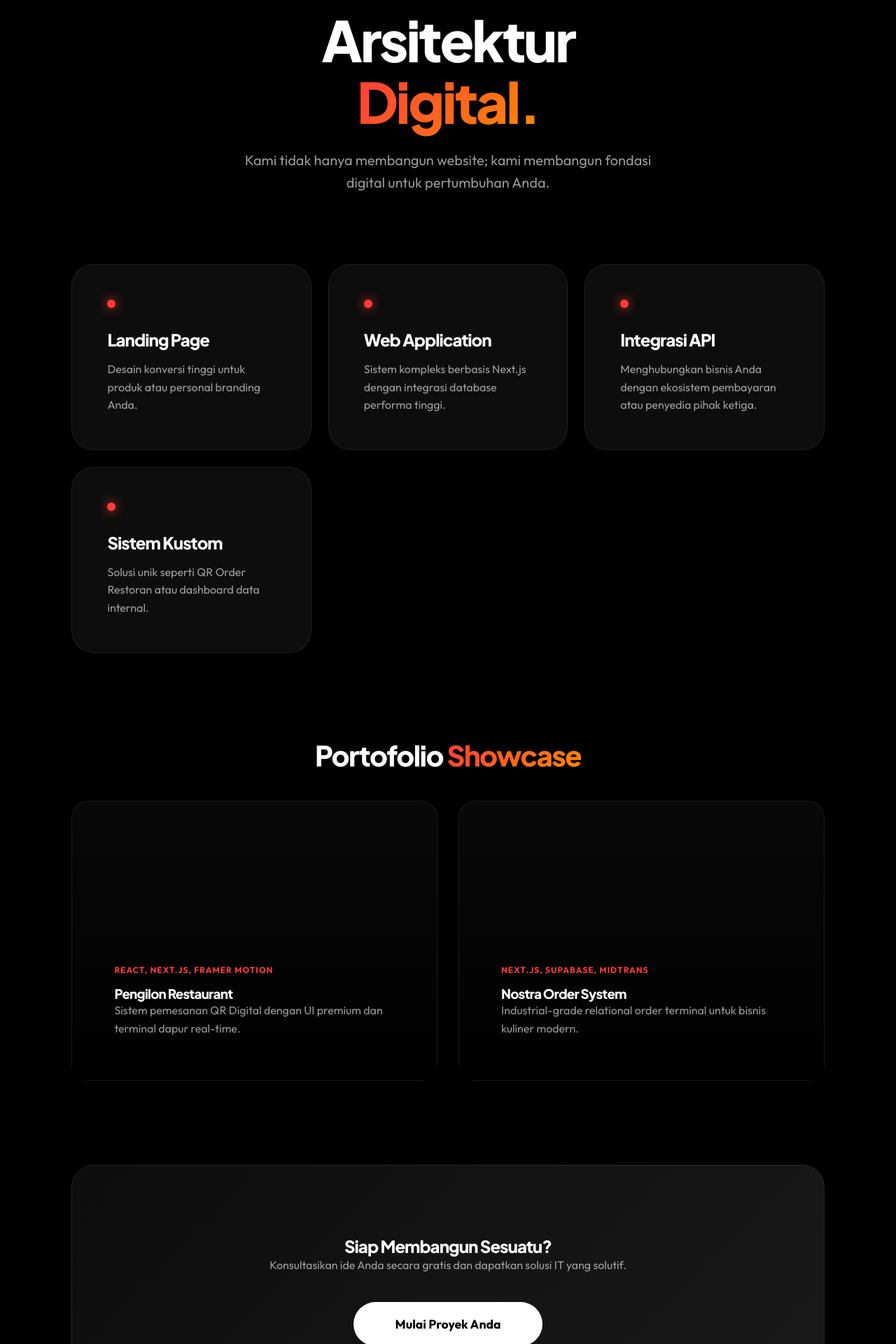
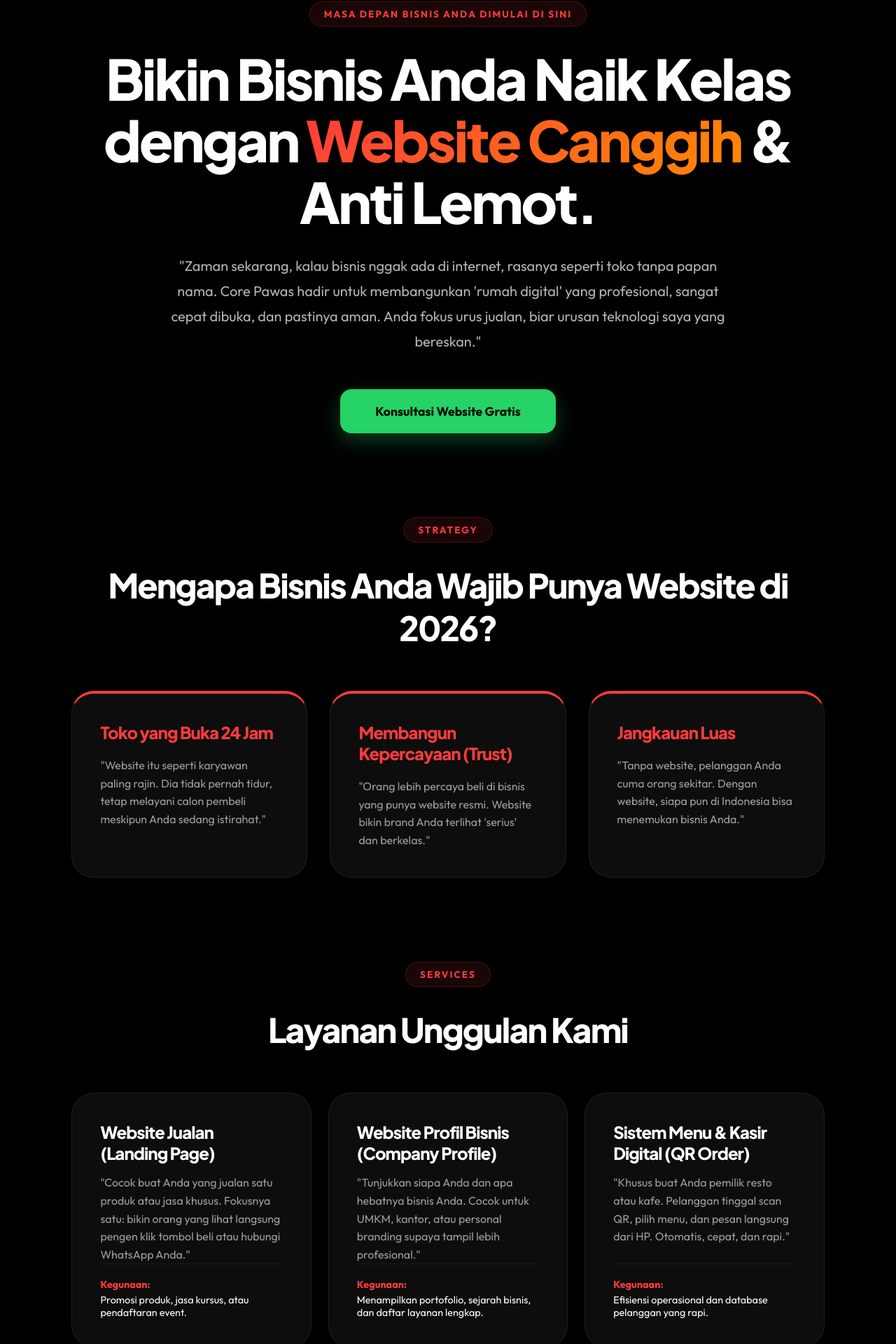
Before and after one commit to Dababah/COREPAWAS, a Next.js app: page /digital in a window 1280 px wide. Shown: the part 228-2148 px from the top of the page at 70% size. Built offline with nearby package versions, Linux system fonts and the light colour scheme.

Commit message:
Revamp Digital page with personal content, mockups, and services detail

```diff
--- a/src/app/digital/digital.module.css
+++ b/src/app/digital/digital.module.css
@@ -1,83 +1,119 @@
 .container {
-  padding: 120px 8% 100px;
+  padding: 160px 8% 100px;
   max-width: 1400px;
   margin: 0 auto;
   position: relative;
+  z-index: 1;
 }
 
+/* Background elements */
 .bgNodes {
   position: absolute;
-  top: 0;
-  left: 0;
-  width: 100%;
-  height: 50%;
-  background-image: radial-gradient(rgba(255, 59, 59, 0.05) 1px, transparent 1px);
-  background-size: 24px 24px;
-  mask-image: linear-gradient(to bottom, black, transparent);
+  top: 0; left: 0; width: 100%; height: 100%;
+  background-image: radial-gradient(rgba(255, 59, 59, 0.03) 1px, transparent 1px);
+  background-size: 32px 32px;
+  pointer-events: none;
   z-index: -1;
 }
 
-.header {
+/* Hero Section */
+.hero {
   text-align: center;
-  margin-bottom: 100px;
+  margin-bottom: 120px;
 }
 
 .badge {
   display: inline-block;
   background: rgba(255, 59, 59, 0.1);
   color: var(--accent-red);
-  padding: 6px 16px;
+  padding: 8px 20px;
   border-radius: 100px;
-  font-size: 0.75rem;
-  font-weight: 800;
+  font-size: 0.85rem;
+  font-weight: 700;
   text-transform: uppercase;
   letter-spacing: 2px;
-  margin-bottom: 24px;
+  margin-bottom: 30px;
+  border: 1px solid rgba(255, 59, 59, 0.2);
 }
 
 .title {
-  font-size: clamp(3rem, 8vw, 5rem);
+  font-size: clamp(2.5rem, 8vw, 5rem);
   line-height: 1.1;
-  margin-bottom: 24px;
+  margin-bottom: 30px;
 }
 
 .subtitle {
   font-size: 1.25rem;
-  color: rgba(255, 255, 255, 0.6);
-  max-width: 600px;
-  margin: 0 auto;
+  color: rgba(255, 255, 255, 0.7);
+  max-width: 800px;
+  margin: 0 auto 50px;
+  line-height: 1.8;
 }
 
-.section {
+.ctaBtn {
+  display: inline-block;
+  background: var(--accent-green);
+  color: #000;
+  padding: 20px 50px;
+  border-radius: 16px;
+  font-weight: 800;
+  font-size: 1.1rem;
+  transition: all 0.3s cubic-bezier(0.175, 0.885, 0.32, 1.275);
+  box-shadow: 0 10px 30px rgba(37, 211, 102, 0.3);
+}
+
+.ctaBtn:hover {
+  transform: translateY(-5px);
+  box-shadow: 0 20px 50px rgba(37, 211, 102, 0.4);
+}
+
+/* Importance Section */
+.importanceSection {
   margin-bottom: 120px;
 }
 
-.sectionTitle {
-  font-size: 2.5rem;
-  margin-bottom: 40px;
+.sectionHeader {
   text-align: center;
+  margin-bottom: 60px;
 }
 
-.bentoGrid {
+.sectionHeader h2 {
+  font-size: 3rem;
+  margin-bottom: 20px;
+}
+
+.importanceGrid {
   display: grid;
-  grid-template-columns: repeat(auto-fit, minmax(300px, 1fr));
+  grid-template-columns: repeat(3, 1fr);
+  gap: 32px;
+}
+
+.importanceCard {
+  padding: 40px;
+  border-top: 4px solid var(--accent-red);
+}
+
+.importanceCard h3 {
+  font-size: 1.5rem;
+  margin-bottom: 20px;
+  color: var(--accent-red);
+}
+
+/* Services Section */
+.servicesSection {
+  margin-bottom: 120px;
+}
+
+.servicesGrid {
+  display: grid;
+  grid-template-columns: repeat(3, 1fr);
   gap: 24px;
 }
 
 .serviceCard {
-  padding: 50px;
-}
-
-.serviceIcon {
-  margin-bottom: 30px;
-}
-
-.dot {
-  width: 12px;
-  height: 12px;
-  background: var(--accent-red);
-  border-radius: 50%;
-  box-shadow: 0 0 15px var(--accent-red);
+  padding: 40px;
+  display: flex;
+  flex-direction: column;
 }
 
 .serviceCard h3 {
@@ -85,66 +121,130 @@
   margin-bottom: 15px;
 }
 
-.portfolioGrid {
-  display: grid;
-  grid-template-columns: repeat(auto-fit, minmax(400px, 1fr));
-  gap: 30px;
+.serviceUse {
+  margin-top: auto;
+  padding-top: 20px;
+  font-size: 0.9rem;
+  border-top: 1px solid rgba(255, 255, 255, 0.05);
 }
 
-.portfolioCard {
-  padding: 60px;
-  min-height: 400px;
-  display: flex;
-  flex-direction: column;
-  justify-content: flex-end;
+.serviceUse strong {
+  display: block;
+  color: var(--accent-red);
+  margin-bottom: 4px;
 }
 
-.portfolioTag {
-  font-size: 0.75rem;
-  font-weight: 700;
-  color: var(--accent-red);
-  margin-bottom: 15px;
-  text-transform: uppercase;
-  letter-spacing: 1px;
+/* Technical Edge */
+.techSection {
+  padding: 100px 0;
+  margin-bottom: 120px;
 }
 
-.portfolioVisual {
-  position: absolute;
-  top: 0;
-  right: 0;
-  width: 100%;
-  height: 100%;
-  background: linear-gradient(to top, #000 0%, transparent 100%);
-  z-index: -1;
+.techGrid {
+  display: grid;
+  grid-template-columns: 1fr 1fr;
+  gap: 60px;
+  align-items: center;
 }
 
-.ctaBox {
-  padding: 100px;
-  text-align: center;
-  background: linear-gradient(135deg, #0d0d0d 0%, #1a1a1a 100%) !important;
+.techList {
+  display: grid;
+  grid-template-columns: 1fr 1fr;
+  gap: 24px;
 }
 
-.waBtn {
-  margin-top: 40px;
-  display: inline-block;
-  background: #fff;
-  color: #000;
-  padding: 20px 60px;
-  border-radius: 100px;
-  font-weight: 800;
+.techItem h4 {
   font-size: 1.1rem;
-  transition: all 0.3s;
+  margin-bottom: 10px;
+  color: var(--accent-red);
 }
 
-.waBtn:hover {
-  background: var(--accent-red);
-  color: #fff;
-  transform: translateY(-5px);
-  box-shadow: 0 15px 30px rgba(255, 59, 59, 0.3);
+.techVisual {
+  position: relative;
+  aspect-ratio: 16/9;
+  border-radius: 32px;
+  overflow: hidden;
+  border: 1px solid rgba(255, 255, 255, 0.1);
+  background: #000;
+}
+
+/* Process Section */
+.processSection {
+  margin-bottom: 120px;
+}
+
+.processGrid {
+  display: grid;
+  grid-template-columns: repeat(4, 1fr);
+  gap: 24px;
+}
+
+.processCard {
+  padding: 30px;
+  position: relative;
+}
+
+.processNumber {
+  font-size: 3rem;
+  font-weight: 900;
+  opacity: 0.1;
+  position: absolute;
+  top: 20px;
+  right: 20px;
+}
+
+.processCard h3 {
+  margin-bottom: 15px;
+  font-size: 1.2rem;
+}
+
+/* Offer Section */
+.offerSection {
+  margin-bottom: 120px;
+}
+
+.offerGrid {
+  display: grid;
+  grid-template-columns: repeat(3, 1fr);
+  gap: 24px;
+}
+
+.offerCard {
+  padding: 40px;
+  text-align: center;
+  border: 1px dashed var(--accent-red);
+}
+
+.offerCard h3 {
+  margin-bottom: 15px;
+}
+
+/* Final CTA */
+.finalCta {
+  text-align: center;
+  padding: 100px 40px;
+}
+
+.finalCta h2 {
+  font-size: 3rem;
+  margin-bottom: 40px;
+}
+
+.smallNote {
+  margin-top: 24px;
+  opacity: 0.5;
+  font-size: 0.9rem;
+}
+
+@media (max-width: 1024px) {
+  .importanceGrid, .servicesGrid, .processGrid, .offerGrid {
+    grid-template-columns: 1fr 1fr;
+  }
+  .techGrid { grid-template-columns: 1fr; }
 }
 
 @media (max-width: 768px) {
-  .title { font-size: 3rem; }
-  .portfolioGrid { grid-template-columns: 1fr; }
-  .ctaBox { padding: 60px 20px; }
+  .importanceGrid, .servicesGrid, .processGrid, .offerGrid {
+    grid-template-columns: 1fr;
+  }
 }
--- a/src/app/digital/page.tsx
+++ b/src/app/digital/page.tsx
@@ -1,68 +1,181 @@
+import Image from 'next/image';
+import Link from 'next/link';
 import styles from './digital.module.css';
-import Link from 'next/link';
 
 export default function DigitalPage() {
-  const services = [
-    { title: "Landing Page", desc: "Desain konversi tinggi untuk produk atau personal branding Anda." },
-    { title: "Web Application", desc: "Sistem kompleks berbasis Next.js dengan integrasi database performa tinggi." },
-    { title: "Integrasi API", desc: "Menghubungkan bisnis Anda dengan ekosistem pembayaran atau penyedia pihak ketiga." },
-    { title: "Sistem Kustom", desc: "Solusi unik seperti QR Order Restoran atau dashboard data internal." }
-  ];
+  return (
+    <main className={styles.container}>
+      <div className={styles.bgNodes}></div>
 
-  const portfolio = [
-    { title: "Pengilon Restaurant", tech: "React, Next.js, Framer Motion", desc: "Sistem pemesanan QR Digital dengan UI premium dan terminal dapur real-time." },
-    { title: "Nostra Order System", tech: "Next.js, Supabase, Midtrans", desc: "Industrial-grade relational order terminal untuk bisnis kuliner modern." },
-  ];
+      {/* Hero Section */}
+      <section className={`${styles.hero} fade-in`}>
+        <div className={styles.badge}>Masa Depan Bisnis Anda Dimulai di Sini</div>
+        <h1 className={styles.title}>
+          Bikin Bisnis Anda Naik Kelas dengan <span className="gradientText">Website Canggih</span> & Anti Lemot.
+        </h1>
+        <p className={styles.subtitle}>
+          "Zaman sekarang, kalau bisnis nggak ada di internet, rasanya seperti toko tanpa papan nama.
+          Core Pawas hadir untuk membangunkan &apos;rumah digital&apos; yang profesional, sangat cepat dibuka, dan pastinya aman.
+          Anda fokus urus jualan, biar urusan teknologi saya yang bereskan."
+        </p>
+        <Link href="https://wa.me/yourphone" className={styles.ctaBtn}>
+          Konsultasi Website Gratis
+        </Link>
+      </section>
 
-  return (
-    <div className={styles.container}>
-      {/* Background Animated Elements */}
-      <div className={styles.bgNodes}></div>
-      <div className="glow" style={{ top: '5%', left: '5%', width: '400px', height: '400px', background: 'radial-gradient(circle, rgba(255, 59, 59, 0.05) 0%, transparent 70%)' }}></div>
+      {/* Importance Section */}
+      <section className={styles.importanceSection}>
+        <div className={styles.sectionHeader}>
+          <span className={styles.badge}>Strategy</span>
+          <h2>Mengapa Bisnis Anda Wajib Punya Website di 2026?</h2>
+        </div>
 
-      <header className={styles.header}>
-        <div className={styles.badge}>Ekselensi Digital</div>
-        <h1 className={styles.title}>Arsitektur <br/> <span className="gradientText">Digital.</span></h1>
-        <p className={styles.subtitle}>Kami tidak hanya membangun website; kami membangun fondasi digital untuk pertumbuhan Anda.</p>
-      </header>
-
-      <section className={styles.section}>
-        <div className={styles.bentoGrid}>
-          {services.map((s, idx) => (
-            <div key={idx} className={`${styles.serviceCard} bento`}>
-              <div className={styles.serviceIcon}>
-                <div className={styles.dot}></div>
-              </div>
-              <h3>{s.title}</h3>
-              <p>{s.desc}</p>
-            </div>
-          ))}
+        <div className={styles.importanceGrid}>
+          <div className={`${styles.importanceCard} bento`}>
+            <h3>Toko yang Buka 24 Jam</h3>
+            <p>"Website itu seperti karyawan paling rajin. Dia tidak pernah tidur, tetap melayani calon pembeli meskipun Anda sedang istirahat."</p>
+          </div>
+          <div className={`${styles.importanceCard} bento`}>
+            <h3>Membangun Kepercayaan (Trust)</h3>
+            <p>"Orang lebih percaya beli di bisnis yang punya website resmi. Website bikin brand Anda terlihat &apos;serius&apos; dan berkelas."</p>
+          </div>
+          <div className={`${styles.importanceCard} bento`}>
+            <h3>Jangkauan Luas</h3>
+            <p>"Tanpa website, pelanggan Anda cuma orang sekitar. Dengan website, siapa pun di Indonesia bisa menemukan bisnis Anda."</p>
+          </div>
         </div>
       </section>
 
-      <section className={styles.section}>
-        <h2 className={styles.sectionTitle}>Portofolio <span className="gradientText">Showcase</span></h2>
-        <div className={styles.portfolioGrid}>
-          {portfolio.map((p, idx) => (
-            <div key={idx} className={`${styles.portfolioCard} glass`}>
-              <div className={styles.portfolioTag}>{p.tech}</div>
-              <h3>{p.title}</h3>
-              <p>{p.desc}</p>
-              <div className={styles.portfolioVisual}></div>
+      {/* Services Section */}
+      <section className={styles.servicesSection}>
+        <div className={styles.sectionHeader}>
+          <span className={styles.badge}>Services</span>
+          <h2>Layanan Unggulan Kami</h2>
+        </div>
+
+        <div className={styles.servicesGrid}>
+          <div className={`${styles.serviceCard} bento`}>
+            <h3>Website Jualan (Landing Page)</h3>
+            <p>"Cocok buat Anda yang jualan satu produk atau jasa khusus. Fokusnya satu: bikin orang yang lihat langsung pengen klik tombol beli atau hubungi WhatsApp Anda."</p>
+            <div className={styles.serviceUse}>
+              <strong>Kegunaan:</strong> Promosi produk, jasa kursus, atau pendaftaran event.
             </div>
-          ))}
+          </div>
+          <div className={`${styles.serviceCard} bento`}>
+            <h3>Website Profil Bisnis (Company Profile)</h3>
+            <p>"Tunjukkan siapa Anda dan apa hebatnya bisnis Anda. Cocok untuk UMKM, kantor, atau personal branding supaya tampil lebih profesional."</p>
+            <div className={styles.serviceUse}>
+              <strong>Kegunaan:</strong> Menampilkan portofolio, sejarah bisnis, dan daftar layanan lengkap.
+            </div>
+          </div>
+          <div className={`${styles.serviceCard} bento`}>
+            <h3>Sistem Menu & Kasir Digital (QR Order)</h3>
+            <p>"Khusus buat Anda pemilik resto atau kafe. Pelanggan tinggal scan QR, pilih menu, dan pesan langsung dari HP. Otomatis, cepat, dan rapi."</p>
+            <div className={styles.serviceUse}>
+              <strong>Kegunaan:</strong> Efisiensi operasional dan database pelanggan yang rapi.
+            </div>
+          </div>
         </div>
       </section>
 
-      <section className={styles.ctaSection}>
-        <div className={`${styles.ctaBox} bento`}>
-          <h2>Siap Membangun Sesuatu?</h2>
-          <p>Konsultasikan ide Anda secara gratis dan dapatkan solusi IT yang solutif.</p>
-          <a href="https://wa.me/yournumber" className={styles.waBtn}>
-            Mulai Proyek Anda
-          </a>
+      {/* Technical Edge */}
+      <section className={styles.techSection}>
+        <div className={styles.techGrid}>
+          <div className={styles.techText}>
+            <span className={styles.badge}>Technical Edge</span>
+            <h2>Rahasia Dapur Kami: Mengapa Website Kami Lebih Unggul?</h2>
+
+            <div className={styles.techList} style={{ marginTop: '40px' }}>
+              <div className={styles.techItem}>
+                <h4>Kecepatan Kilat</h4>
+                <p>Website terbuka kurang dari 2 detik dengan Next.js & React.</p>
+              </div>
+              <div className={styles.techItem}>
+                <h4>Keamanan Berlapis</h4>
+                <p>Sebagai Network Security Specialist, saya berikan &apos;pagar&apos; yang kuat untuk data Anda.</p>
+              </div>
+              <div className={styles.techItem}>
+                <h4>Database Modern</h4>
+                <p>Penyimpanan data rapi dan sangat cepat menggunakan Supabase/MongoDB.</p>
+              </div>
+              <div className={styles.techItem}>
+                <h4>Tampilan Sempurna</h4>
+                <p>Tampilan cantik dan gampang dipakai di layar HP sekecil apa pun.</p>
+              </div>
+            </div>
+
+            <div style={{ marginTop: '40px', display: 'flex', gap: '20px', opacity: 0.5 }}>
+               <Image src="/file.svg" alt="Next.js" width={40} height={40} />
+               <Image src="/window.svg" alt="Tailwind" width={40} height={40} />
+               <Image src="/globe.svg" alt="Supabase" width={40} height={40} />
+            </div>
+          </div>
+          <div className={styles.techVisual}>
+             <Image src="/mockup.png" alt="Website Mockup" fill style={{ objectFit: 'cover' }} />
+          </div>
         </div>
       </section>
-    </div>
+
+      {/* Process Section */}
+      <section className={styles.processSection}>
+        <div className={styles.sectionHeader}>
+          <span className={styles.badge}>The Process</span>
+          <h2>Alur Kerja: Anda Terima Beres, Kami Yang Kerja</h2>
+        </div>
+        <div className={styles.processGrid}>
+          <div className={`${styles.processCard} glass`}>
+            <div className={styles.processNumber}>01</div>
+            <h3>Ngobrol Santai (Konsultasi)</h3>
+            <p>Ceritakan bisnis Anda butuh apa. Saya kasih saran terbaik dan perkiraan biayanya.</p>
+          </div>
+          <div className={`${styles.processCard} glass`}>
+            <div className={styles.processNumber}>02</div>
+            <h3>Proses Rakit (Development)</h3>
+            <p>Saya mulai membangun website Anda. Anda akan dapat update berkala.</p>
+          </div>
+          <div className={`${styles.processCard} glass`}>
+            <div className={styles.processNumber}>03</div>
+            <h3>Uji Coba (Testing)</h3>
+            <p>Sebelum rilis, kita tes bareng. Pastikan semua tombol jalan dan loading super cepat.</p>
+          </div>
+          <div className={`${styles.processCard} glass`}>
+            <div className={styles.processNumber}>04</div>
+            <h3>Serah Terima & Bimbingan</h3>
+            <p>Website rilis! Saya kasih panduan cara pakainya sampai Anda mahir.</p>
+          </div>
+        </div>
+      </section>
+
+      {/* Offer Section */}
+      <section className={styles.offerSection}>
+        <div className={styles.sectionHeader}>
+          <span className={styles.badge}>Special Offer</span>
+          <h2>Investasi Terbaik Untuk Bisnis Anda</h2>
+        </div>
+        <div className={styles.offerGrid}>
+          <div className={`${styles.offerCard} glass`}>
+            <h3>Gratis Domain & Hosting</h3>
+            <p>Saya kasih gratis untuk tahun pertama. Anda nggak perlu pusing sewa lahan digital.</p>
+          </div>
+          <div className={`${styles.offerCard} glass`}>
+            <h3>Gratis SSL (Gembok Aman)</h3>
+            <p>Supaya website Anda dipercaya Google dan pelanggan dengan tanda gembok keamanan.</p>
+          </div>
+          <div className={`${styles.offerCard} glass`}>
+            <h3>Bantuan Update Isi</h3>
+            <p>Hubungi saya kapan saja, saya bantu secara gratis untuk update awal konten Anda.</p>
+          </div>
+        </div>
+      </section>
+
+      {/* Final CTA */}
+      <section className={styles.finalCta}>
+        <h2>Jangan Tunggu Kompetitor Mendahului Anda.</h2>
+        <Link href="https://wa.me/yourphone" className={styles.ctaBtn}>
+          Hubungi Mas Fawwas Sekarang
+        </Link>
+        <p className={styles.smallNote}>Tanya-tanya dulu gratis, nggak harus langsung pesan kok. Mari kita ngobrol santai!</p>
+      </section>
+    </main>
   );
 }
```
Also changed, not shown: public/mockup.png (added).
